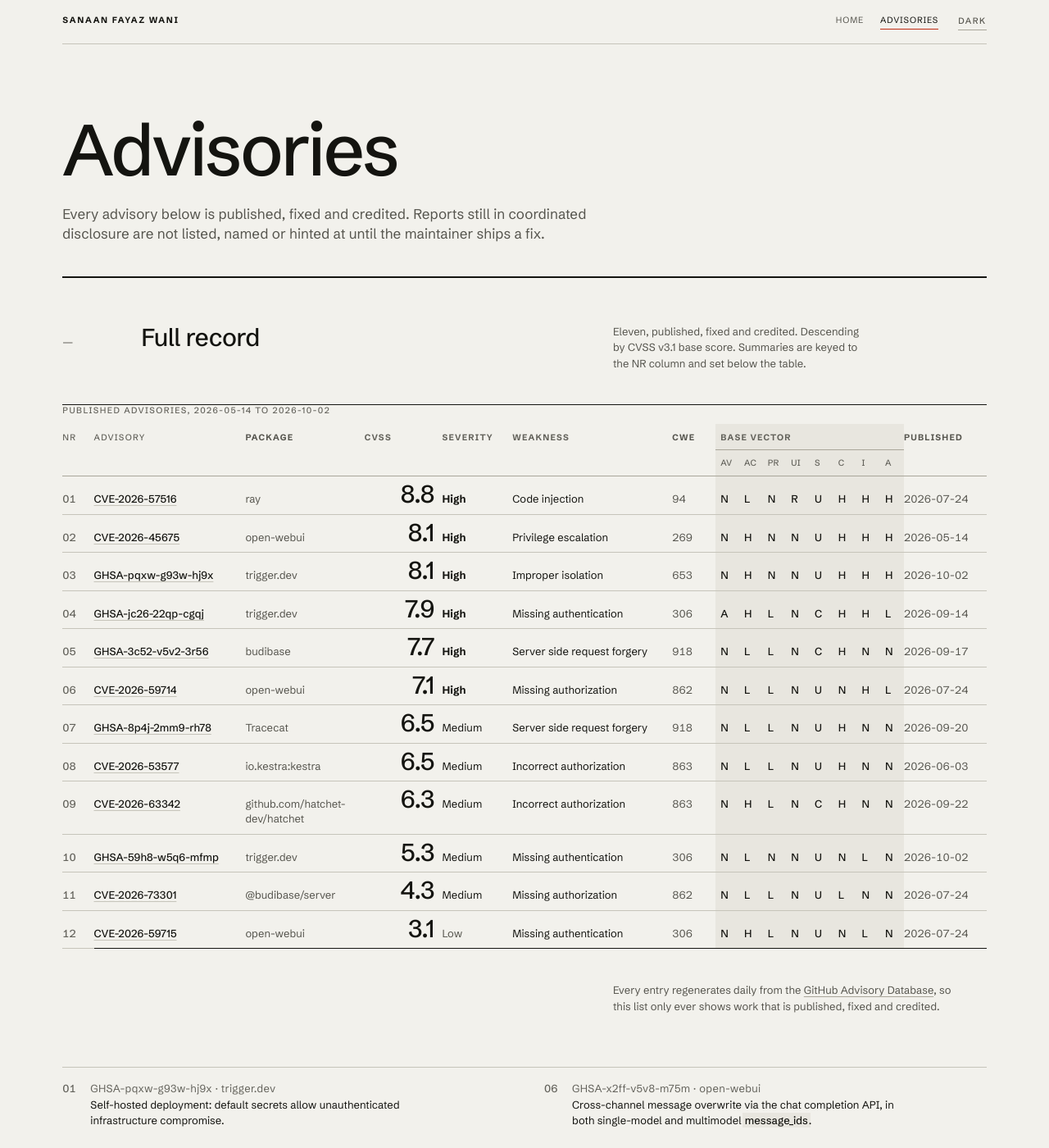
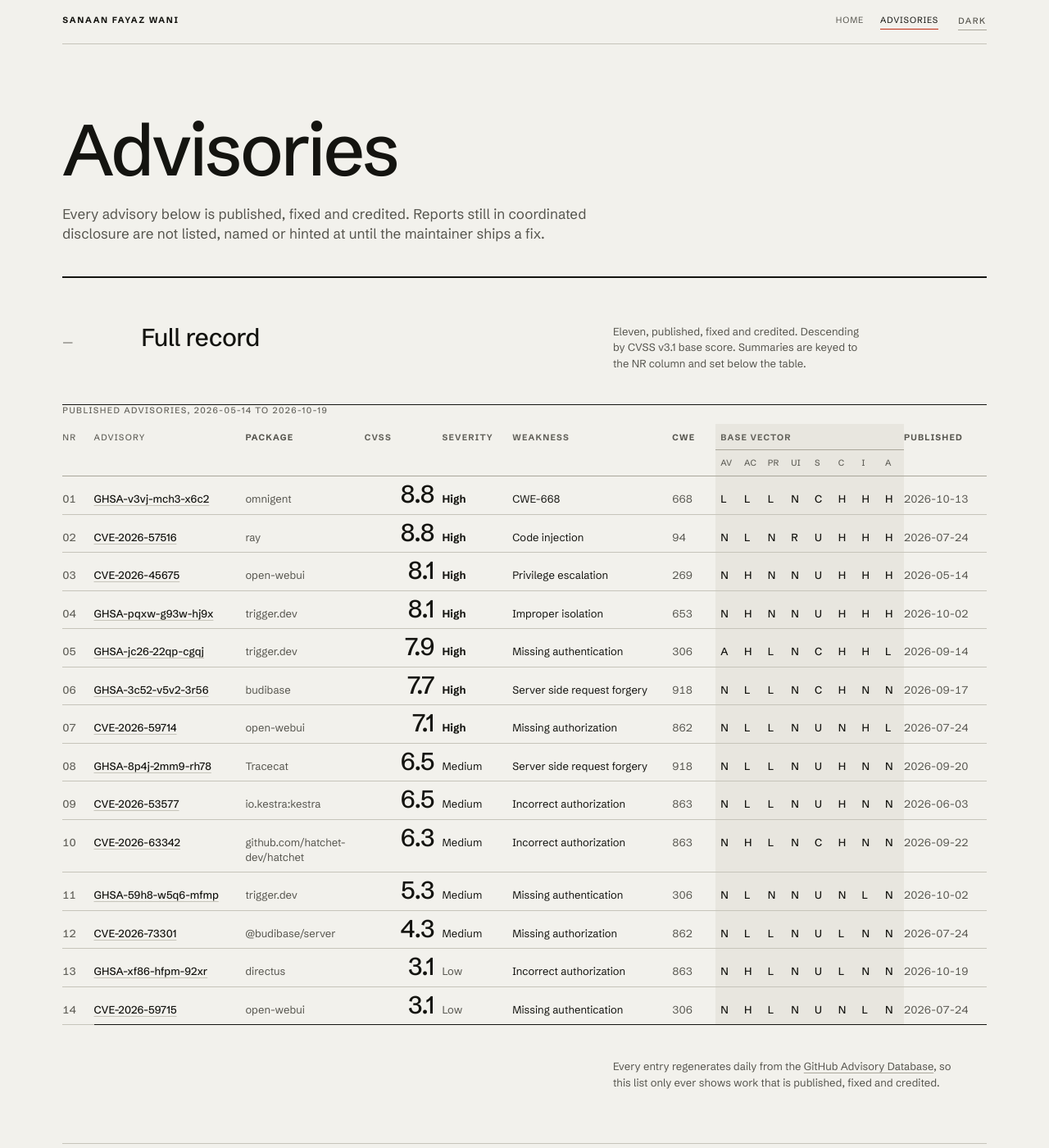
Before and after one commit to sfwani/sfwani.github.io, a Jekyll site: the page built from advisories.md, in a window 1280 px wide and 1400 px high. Shown: the whole window at 82% size. Built offline with Jekyll 4.4.1, drawn with Linux system fonts in a browser that asks for light colours.

Commit message:
Add omnigent (8.8 High) and directus (3.1 Low) published advisories
Both published and credit-accepted; neither has a CVE so the global credit
scrape misses them. Added to advisories.txt and regenerated. Also refreshes
hatchet and trigger.dev pages from current upstream advisory data and adds
the missing Tracecat writeup page.

```diff
--- a/advisories.md
+++ b/advisories.md
@@ -20,7 +20,7 @@
 
       <div class="tablewrap" role="region" aria-label="Published advisories, full table" tabindex="0">
         <table role="table">
-          <caption>Published advisories, 2026-05-14 to 2026-10-02</caption>
+          <caption>Published advisories, 2026-05-14 to 2026-10-19</caption>
           <thead role="rowgroup">
             <tr role="row">
               <th role="columnheader" scope="col" rowspan="2" class="c-nr">NR</th>
@@ -47,6 +47,18 @@
           <tbody role="rowgroup">
             <tr role="row">
               <th role="rowheader" scope="row" class="c-nr">01</th>
+              <td role="cell" class="c-id"><a href="/advisories/ghsa-v3vj-mch3-x6c2/">GHSA-v3vj-mch3-x6c2</a></td>
+              <td role="cell" class="c-pkg">omnigent</td>
+              <td role="cell" class="c-sc">8.8</td>
+              <td role="cell" class="c-sev sev-high">High</td>
+              <td role="cell" class="c-cls">CWE-668</td>
+              <td role="cell" class="c-cwe">668</td>
+              <td role="cell" class="v" data-m="AV">L</td><td role="cell" class="v" data-m="AC">L</td><td role="cell" class="v" data-m="PR">L</td><td role="cell" class="v" data-m="UI">N</td>
+              <td role="cell" class="v" data-m="S">C</td><td role="cell" class="v" data-m="C">H</td><td role="cell" class="v" data-m="I">H</td><td role="cell" class="v" data-m="A">H</td>
+              <td role="cell" class="c-pub">2026-10-13</td>
+            </tr>
+            <tr role="row">
+              <th role="rowheader" scope="row" class="c-nr">02</th>
               <td role="cell" class="c-id"><a href="/advisories/cve-2026-57516/">CVE-2026-57516</a></td>
               <td role="cell" class="c-pkg">ray</td>
               <td role="cell" class="c-sc">8.8</td>
@@ -58,7 +70,7 @@
               <td role="cell" class="c-pub">2026-07-24</td>
             </tr>
             <tr role="row">
-              <th role="rowheader" scope="row" class="c-nr">02</th>
+              <th role="rowheader" scope="row" class="c-nr">03</th>
               <td role="cell" class="c-id"><a href="/advisories/cve-2026-45675/">CVE-2026-45675</a></td>
               <td role="cell" class="c-pkg">open-webui</td>
               <td role="cell" class="c-sc">8.1</td>
@@ -70,7 +82,7 @@
               <td role="cell" class="c-pub">2026-05-14</td>
             </tr>
             <tr role="row">
-              <th role="rowheader" scope="row" class="c-nr">03</th>
+              <th role="rowheader" scope="row" class="c-nr">04</th>
               <td role="cell" class="c-id"><a href="/advisories/ghsa-pqxw-g93w-hj9x/">GHSA-pqxw-g93w-hj9x</a></td>
               <td role="cell" class="c-pkg">trigger.dev</td>
               <td role="cell" class="c-sc">8.1</td>
@@ -82,7 +94,7 @@
               <td role="cell" class="c-pub">2026-10-02</td>
             </tr>
             <tr role="row">
-              <th role="rowheader" scope="row" class="c-nr">04</th>
+              <th role="rowheader" scope="row" class="c-nr">05</th>
               <td role="cell" class="c-id"><a href="/advisories/ghsa-jc26-22qp-cgqj/">GHSA-jc26-22qp-cgqj</a></td>
               <td role="cell" class="c-pkg">trigger.dev</td>
               <td role="cell" class="c-sc">7.9</td>
@@ -94,7 +106,7 @@
               <td role="cell" class="c-pub">2026-09-14</td>
             </tr>
             <tr role="row">
-              <th role="rowheader" scope="row" class="c-nr">05</th>
+              <th role="rowheader" scope="row" class="c-nr">06</th>
               <td role="cell" class="c-id"><a href="/advisories/ghsa-3c52-v5v2-3r56/">GHSA-3c52-v5v2-3r56</a></td>
               <td role="cell" class="c-pkg">budibase</td>
               <td role="cell" class="c-sc">7.7</td>
@@ -106,7 +118,7 @@
               <td role="cell" class="c-pub">2026-09-17</td>
             </tr>
             <tr role="row">
-              <th role="rowheader" scope="row" class="c-nr">06</th>
+              <th role="rowheader" scope="row" class="c-nr">07</th>
               <td role="cell" class="c-id"><a href="/advisories/cve-2026-59714/">CVE-2026-59714</a></td>
               <td role="cell" class="c-pkg">open-webui</td>
               <td role="cell" class="c-sc">7.1</td>
@@ -118,7 +130,7 @@
               <td role="cell" class="c-pub">2026-07-24</td>
             </tr>
             <tr role="row">
-              <th role="rowheader" scope="row" class="c-nr">07</th>
+              <th role="rowheader" scope="row" class="c-nr">08</th>
               <td role="cell" class="c-id"><a href="/advisories/ghsa-8p4j-2mm9-rh78/">GHSA-8p4j-2mm9-rh78</a></td>
               <td role="cell" class="c-pkg">Tracecat</td>
               <td role="cell" class="c-sc">6.5</td>
@@ -130,7 +142,7 @@
               <td role="cell" class="c-pub">2026-09-20</td>
             </tr>
             <tr role="row">
-              <th role="rowheader" scope="row" class="c-nr">08</th>
+              <th role="rowheader" scope="row" class="c-nr">09</th>
               <td role="cell" class="c-id"><a href="/advisories/cve-2026-53577/">CVE-2026-53577</a></td>
               <td role="cell" class="c-pkg">io.kestra:kestra</td>
               <td role="cell" class="c-sc">6.5</td>
@@ -142,7 +154,7 @@
               <td role="cell" class="c-pub">2026-06-03</td>
             </tr>
             <tr role="row">
-              <th role="rowheader" scope="row" class="c-nr">09</th>
+              <th role="rowheader" scope="row" class="c-nr">10</th>
               <td role="cell" class="c-id"><a href="/advisories/cve-2026-63342/">CVE-2026-63342</a></td>
               <td role="cell" class="c-pkg">github.com/<wbr>hatchet-dev/<wbr>hatchet</td>
               <td role="cell" class="c-sc">6.3</td>
@@ -154,7 +166,7 @@
               <td role="cell" class="c-pub">2026-09-22</td>
             </tr>
             <tr role="row">
-              <th role="rowheader" scope="row" class="c-nr">10</th>
+              <th role="rowheader" scope="row" class="c-nr">11</th>
               <td role="cell" class="c-id"><a href="/advisories/ghsa-59h8-w5q6-mfmp/">GHSA-59h8-w5q6-mfmp</a></td>
               <td role="cell" class="c-pkg">trigger.dev</td>
               <td role="cell" class="c-sc">5.3</td>
@@ -166,7 +178,7 @@
               <td role="cell" class="c-pub">2026-10-02</td>
             </tr>
             <tr role="row">
-              <th role="rowheader" scope="row" class="c-nr">11</th>
+              <th role="rowheader" scope="row" class="c-nr">12</th>
               <td role="cell" class="c-id"><a href="/advisories/cve-2026-73301/">CVE-2026-73301</a></td>
               <td role="cell" class="c-pkg">@budibase/server</td>
               <td role="cell" class="c-sc">4.3</td>
@@ -178,7 +190,19 @@
               <td role="cell" class="c-pub">2026-07-24</td>
             </tr>
             <tr role="row">
-              <th role="rowheader" scope="row" class="c-nr">12</th>
+              <th role="rowheader" scope="row" class="c-nr">13</th>
+              <td role="cell" class="c-id"><a href="/advisories/ghsa-xf86-hfpm-92xr/">GHSA-xf86-hfpm-92xr</a></td>
+              <td role="cell" class="c-pkg">directus</td>
+              <td role="cell" class="c-sc">3.1</td>
+              <td role="cell" class="c-sev sev-low">Low</td>
+              <td role="cell" class="c-cls">Incorrect authorization</td>
+              <td role="cell" class="c-cwe">863</td>
+              <td role="cell" class="v" data-m="AV">N</td><td role="cell" class="v" data-m="AC">H</td><td role="cell" class="v" data-m="PR">L</td><td role="cell" class="v" data-m="UI">N</td>
+              <td role="cell" class="v" data-m="S">U</td><td role="cell" class="v" data-m="C">L</td><td role="cell" class="v" data-m="I">N</td><td role="cell" class="v" data-m="A">N</td>
+              <td role="cell" class="c-pub">2026-10-19</td>
+            </tr>
+            <tr role="row">
+              <th role="rowheader" scope="row" class="c-nr">14</th>
               <td role="cell" class="c-id"><a href="/advisories/cve-2026-59715/">CVE-2026-59715</a></td>
               <td role="cell" class="c-pkg">open-webui</td>
               <td role="cell" class="c-sc">3.1</td>
--- a/advisories.txt
+++ b/advisories.txt
@@ -9,3 +9,5 @@
 Budibase/budibase          GHSA-3c52-v5v2-3r56
 triggerdotdev/trigger.dev  GHSA-jc26-22qp-cgqj
 TracecatHQ/tracecat        GHSA-8p4j-2mm9-rh78
+omnigent-ai/omnigent       GHSA-v3vj-mch3-x6c2
+directus/directus          GHSA-xf86-hfpm-92xr
```
Also changed, not shown: other parts of advisories.md (+1 -1 lines), advisories/cve-2026-63342.md (+15 -9 lines), advisories/ghsa-59h8-w5q6-mfmp.md (+16 -9 lines), advisories/ghsa-8p4j-2mm9-rh78.md (added, +70 -0 lines), advisories/ghsa-pqxw-g93w-hj9x.md (+16 -9 lines), advisories/ghsa-v3vj-mch3-x6c2.md (added, +65 -0 lines), advisories/ghsa-xf86-hfpm-92xr.md (added, +66 -0 lines), index.md (+4 -4 lines), llms.txt (+6 -3 lines).
